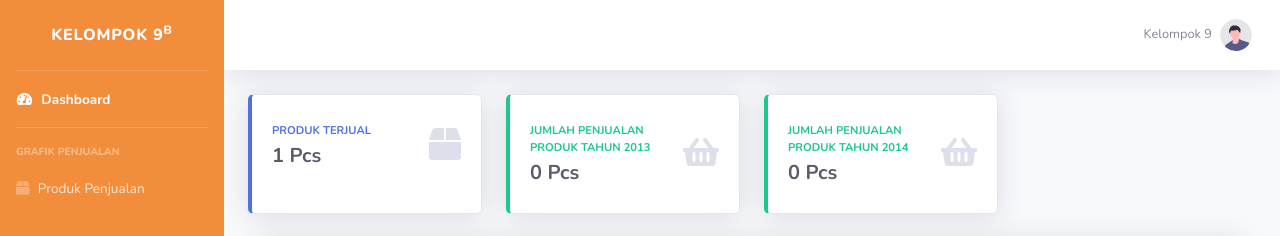
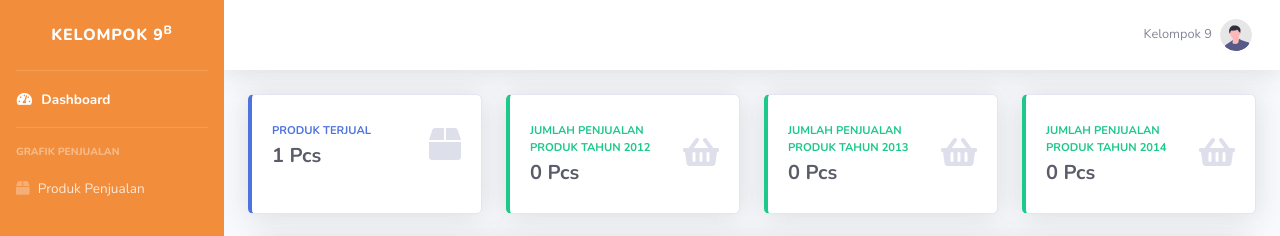
Before and after one commit to mazzampr/FP_DWO_Kelompok_9, a PHP site: page /mondrian/produkPenjualan.php in a window 1280 px wide. Shown: the top 236 px of the page. Run offline with PHP 8.4, Linux system fonts and the light colour scheme; tables that the repository leaves empty or names only in its code hold one stand-in row (values such as "Sample post").

Commit message:
integrate new db

```diff
--- a/index.php
+++ b/index.php
@@ -182,9 +182,9 @@
                         <h1 class="h3 mb-0 text-gray-800">Mondrian</h1>
                     </div>
 
-                    <!-- <div class="row">
+                    <div class="row">
                         <iframe src="http://localhost:8080/mondrian/" style="height:1000px; width:100%; border:none; align-content:center"> </iframe>
-                    </div> -->
+                    </div>
 
                 </div>
                 <!-- /.container-fluid -->
--- a/produkPenjualan.php
+++ b/produkPenjualan.php
@@ -143,6 +143,31 @@
                         </div>
 
                         <!-- Earnings (Monthly) Card Example -->
+
+                        <div class="col-xl-3 col-md-6 mb-4">
+                            <div class="card border-left-success shadow h-100 py-2">
+                                <div class="card-body">
+                                    <div class="row no-gutters align-items-center">
+                                        <div class="col mr-2">
+                                            <div class="text-xs font-weight-bold text-success text-uppercase mb-1">
+                                                Jumlah Penjualan Produk Tahun 2012</div>
+                                            <div class="h5 mb-0 font-weight-bold text-gray-800">
+                                            <?php
+                                            $sql = "SELECT COUNT(fs.product_id) product FROM fact_sales fs JOIN time t ON fs.time_id=t.time_id WHERE t.year='2012'";
+                                            $query = mysqli_query($mysqli,$sql);
+                                                while($row2=mysqli_fetch_array($query)){
+                                                    echo number_format($row2['product'],0,".",","). " Pcs";
+                                                }
+                                            ?>
+                                            </div>
+                                        </div>
+                                        <div class="col-auto">
+                                        <i class="fa fa-shopping-basket fa-2x text-gray-300"></i>
+                                        </div>
+                                    </div>
+                                </div>
+                            </div>
+                        </div>
                         <div class="col-xl-3 col-md-6 mb-4">
                             <div class="card border-left-success shadow h-100 py-2">
                                 <div class="card-body">
@@ -152,7 +177,7 @@
                                                 Jumlah Penjualan Produk Tahun 2013</div>
                                             <div class="h5 mb-0 font-weight-bold text-gray-800">
                                             <?php
-                                            $sql = "SELECT COUNT(fs.product_id) product FROM fact_sales fs JOIN time t ON fs.time_id=t.time_id WHERE t.year=2013";
+                                            $sql = "SELECT COUNT(fs.product_id) product FROM fact_sales fs JOIN time t ON fs.time_id=t.time_id WHERE t.year='2013'";
                                             $query = mysqli_query($mysqli,$sql);
                                                 while($row2=mysqli_fetch_array($query)){
                                                     echo number_format($row2['product'],0,".",","). " Pcs";
@@ -176,7 +201,7 @@
                                                 Jumlah Penjualan Produk Tahun 2014</div>
                                             <div class="h5 mb-0 font-weight-bold text-gray-800">
                                             <?php
-                                            $sql = "SELECT COUNT(fs.product_id) product FROM fact_sales fs JOIN time t ON fs.time_id=t.time_id WHERE t.year=2014";
+                                            $sql = "SELECT COUNT(fs.product_id) product FROM fact_sales fs JOIN time t ON fs.time_id=t.time_id WHERE t.year='2014'";
                                             $query = mysqli_query($mysqli,$sql);
                                                 while($row2=mysqli_fetch_array($query)){
                                                     echo number_format($row2['product'],0,".",","). " Pcs";
--- a/wilayah.php
+++ b/wilayah.php
@@ -53,7 +53,7 @@
                 </a>
             </li>
             <li class="nav-item">
-                <a class="nav-link" href="pemsukan.php">
+                <a class="nav-link" href="pemasukan.php">
                     <i class="fas fa-fw fa-dollar-sign"></i>
                     <span>Total Pemasukan</span>
                 </a>
```
Also changed, not shown: pemasukan.php (+32 -10 lines).
